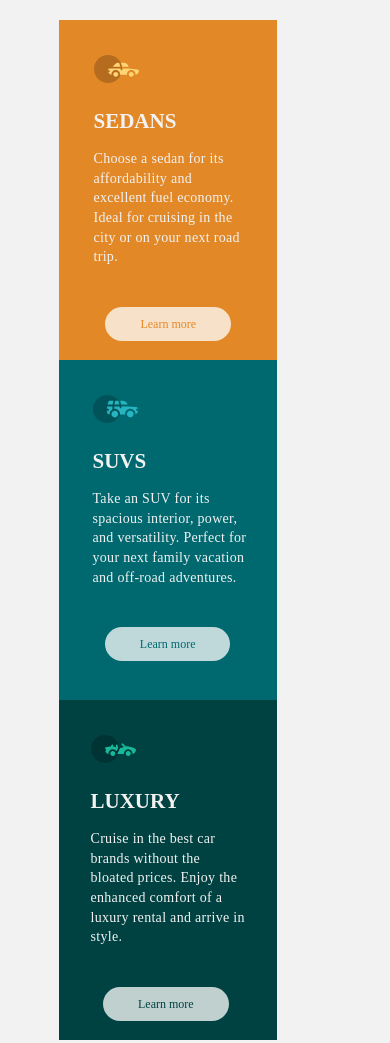
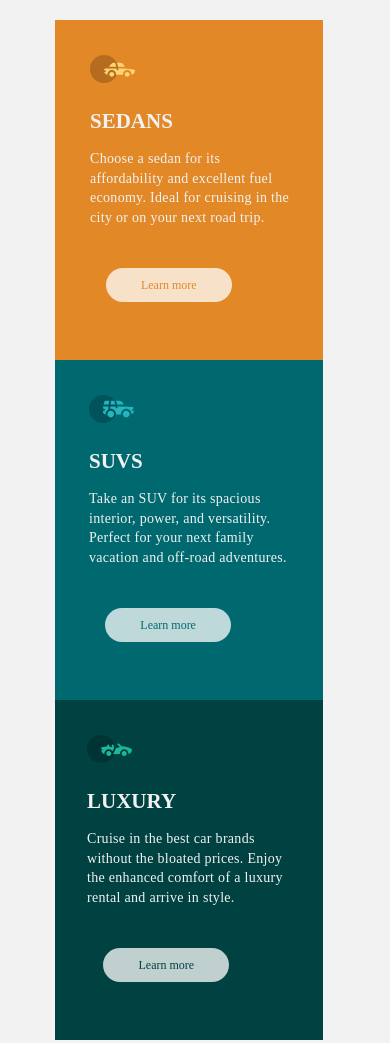
Before and after one commit to capitolcomputers/3-column-preview-card-component, a plain HTML site: page index.html in a window 390 px wide. Drawn offline with Linux system fonts and the light colour scheme.

Commit message:
first commit

```diff
--- a/styles.css
+++ b/styles.css
@@ -148,8 +148,14 @@ section .third-div {
 
 @media screen and (min-width: 300px) and (max-width: 968px) {
 
+  main {
+    padding-left: 5.5rem;
+    /* margin: auto; */
+  }
+
+
 section {
-  max-width: 70%;
+  max-width: 100%;
     margin: 2rem auto;
       height: 100%;
     display: flex;
```
Also changed, not shown: 1 other file.
